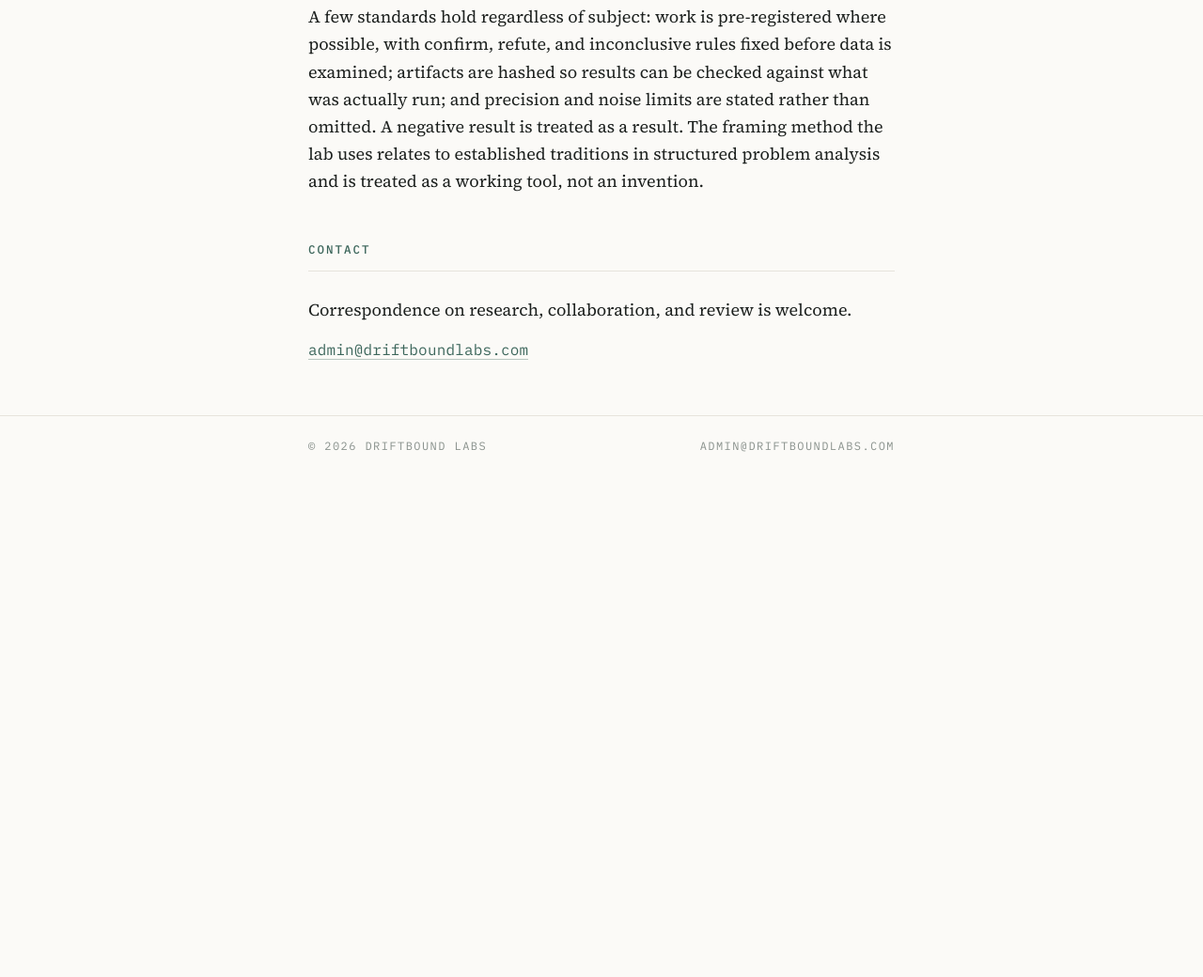
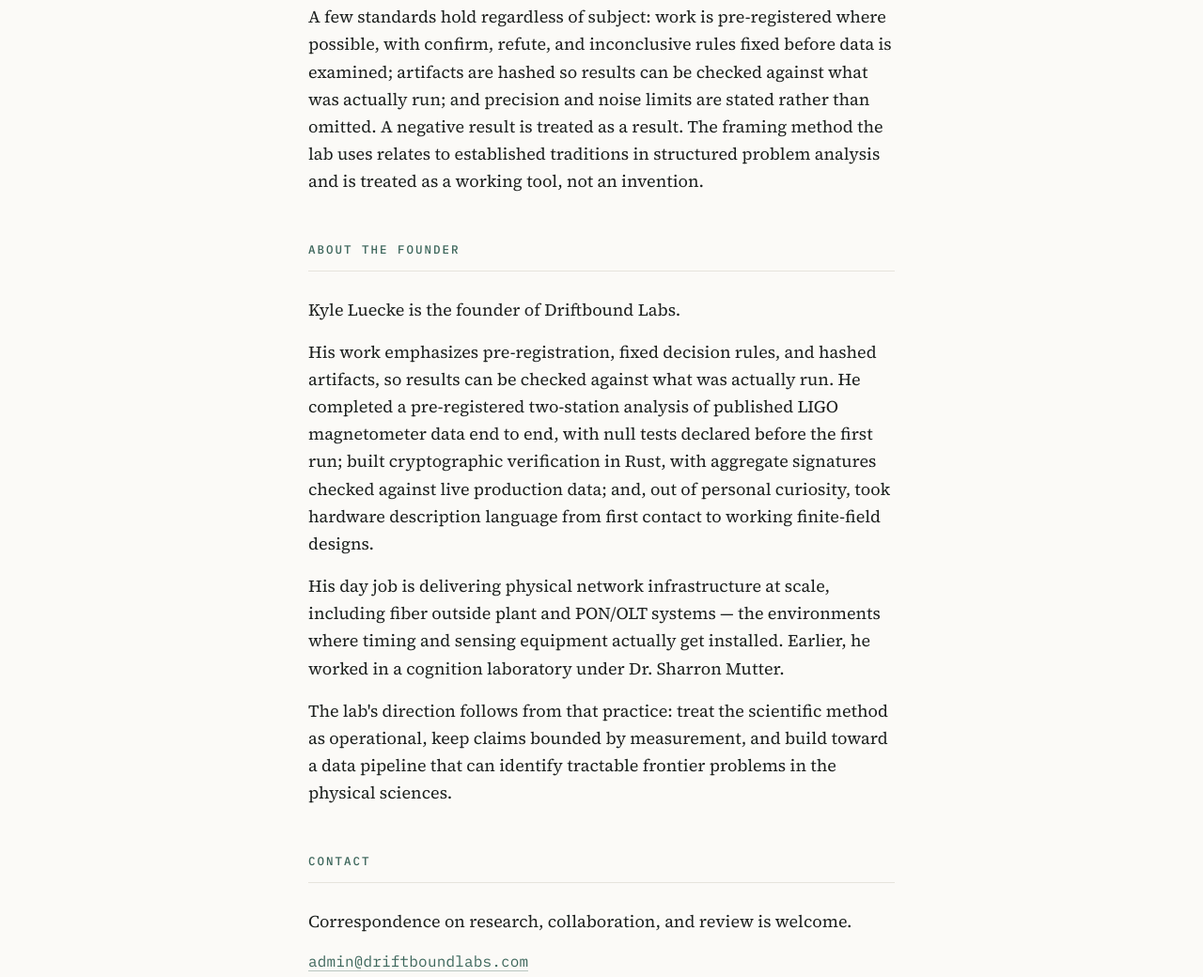
Before and after one commit to k-luecke/driftbound-site, a plain HTML site: page about.html in a window 1280 px wide. Shown: the part 506-1546 px from the top of the page at 94% size. Before the commit the page ends 1042 px from the top, so only its background shows below. Drawn offline with Linux system fonts and the light colour scheme.

Commit message:
About: add 'About the founder' section

```diff
--- a/about.html
+++ b/about.html
@@ -52,6 +52,25 @@
       tool, not an invention.</p>
     </section>
 
+    <section id="founder">
+      <span class="section-label">About the founder</span>
+      <p>Kyle Luecke is the founder of Driftbound Labs.</p>
+      <p>His work emphasizes pre-registration, fixed decision rules, and hashed artifacts,
+      so results can be checked against what was actually run. He completed a
+      pre-registered two-station analysis of published LIGO magnetometer data end to end,
+      with null tests declared before the first run; built cryptographic verification in
+      Rust, with aggregate signatures checked against live production data; and, out of
+      personal curiosity, took hardware description language from first contact to working
+      finite-field designs.</p>
+      <p>His day job is delivering physical network infrastructure at scale, including
+      fiber outside plant and PON/OLT systems — the environments where timing and sensing
+      equipment actually get installed. Earlier, he worked in a cognition laboratory under
+      Dr. Sharron Mutter.</p>
+      <p>The lab's direction follows from that practice: treat the scientific method as
+      operational, keep claims bounded by measurement, and build toward a data pipeline
+      that can identify tractable frontier problems in the physical sciences.</p>
+    </section>
+
     <section id="contact">
       <span class="section-label">Contact</span>
       <p>Correspondence on research, collaboration, and review is welcome.</p>
```
